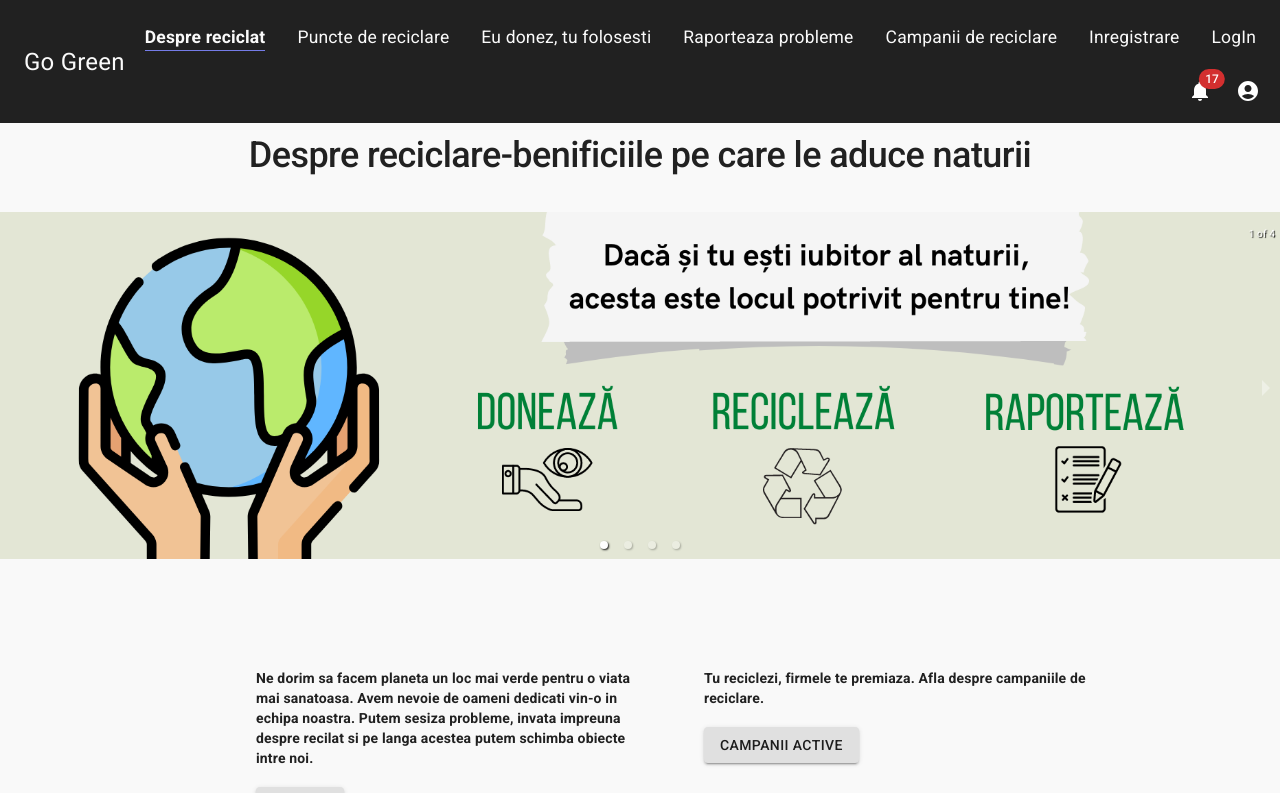
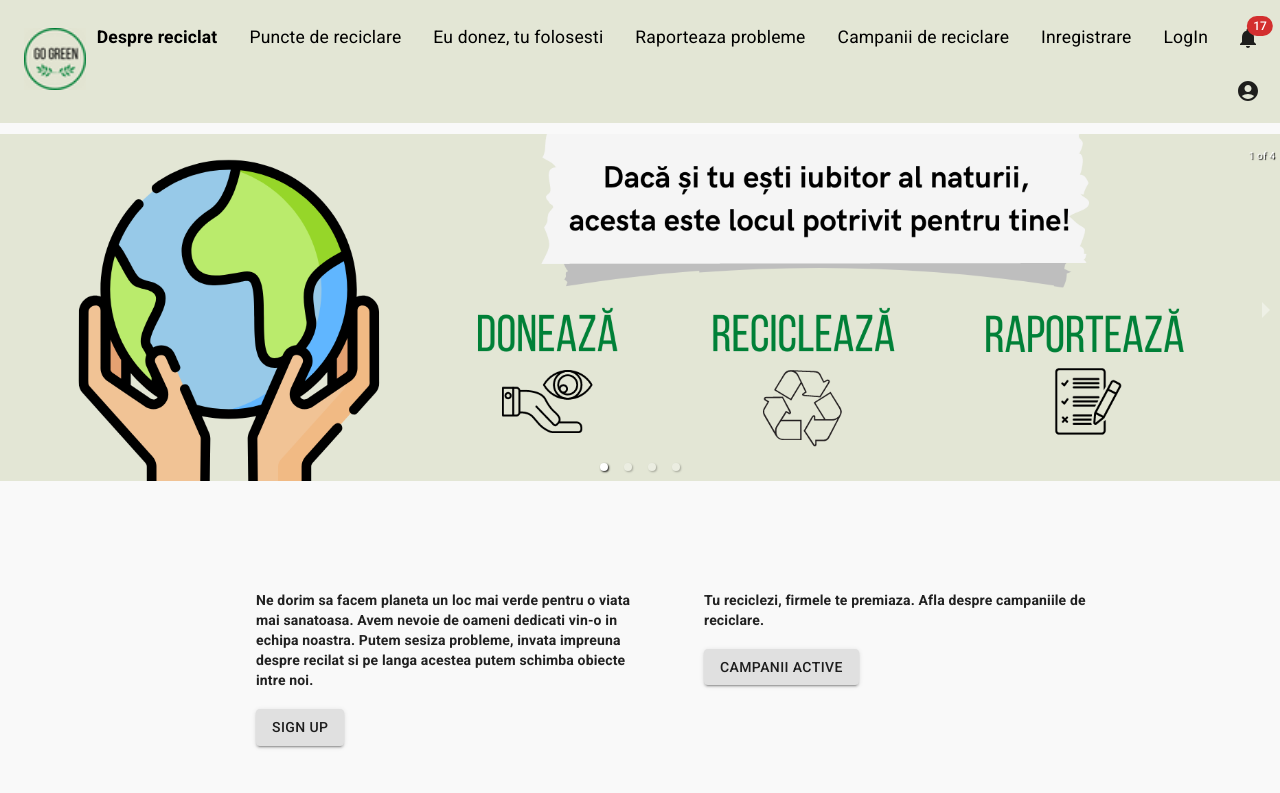
Before and after one commit to Sami2105/Frontend-Team2, a Next.js app in the folder reciclare/: page / in a window 1280 px wide. Shown: the top 793 px of the page. Built offline with nearby package versions, Linux system fonts and the light colour scheme.

Commit message:
Modificat design footer+header

```diff
--- a/reciclare/components/layout/Footer.js
+++ b/reciclare/components/layout/Footer.js
@@ -19,7 +19,7 @@ const useStyles = makeStyles((theme) => ({
   },
   link: {
     fontSize: "1.25em",
-    color: "#fff",
+    color: "#000000",
     "&:hover": {
       color: theme.palette.info.main,
     },
@@ -43,7 +43,7 @@ const Footer = () => {
                   style={{
                     fontWeight: router.pathname === link && "bold",
                     borderBottom:
-                      router.pathname === link && "1px solid #757ce8",
+                      router.pathname === link && "1px solid #e3e6d5",
                   }}
                 >
                   {name}
--- a/reciclare/components/layout/Header.js
+++ b/reciclare/components/layout/Header.js
@@ -18,7 +18,8 @@ import {
   IconButton,
 } from "@material-ui/core";
 import useScrollTrigger from "@material-ui/core/useScrollTrigger";
-
+import logo from '/images/Logo.png';
+import Image from 'next/image';
 import MenuIcon from "@material-ui/icons/Menu";
 
 import { routes } from "data/routes";
@@ -103,7 +104,7 @@ const Header = () => {
                 className={classes.link}
                 style={{
                   fontWeight: router.pathname === link && "bold",
-                  borderBottom: router.pathname === link && "1px solid #757ce8",
+                  borderBottom: router.pathname === link && "1px solid #e3e6d5",
                 }}
               >
                 {name}
@@ -203,7 +204,8 @@ const Header = () => {
             }}
           >
             <Link href="/">
-              <Typography className={classes.logo}>Go Green</Typography>
+            <Image alt="logo" src={logo} width={65} height={65}/>
+
             </Link>
             {matches ? drawer : tabs}
           </Toolbar>
--- a/reciclare/pages/index.js
+++ b/reciclare/pages/index.js
@@ -30,17 +30,7 @@ const About = () => {
       // type your page title and page description.
       title="Template - Next.js and Material-UI with Header and Footer"
       description="This is a Template using Next.js and Material-UI with Header and Footer."
-    ><Container maxWidth="md">
-        <Typography
-          variant="h1"
-          align="center"
-          gutterBottom
-          style={{ marginBottom: "1em" }}
-        >
-          Despre reciclare-benificiile pe care le aduce naturii
-        </Typography>
-
-      </Container>
+    >
       <CarouselComponent></CarouselComponent>
 
       <Grid container spacing={8} justify="center" style={{ margin: "1.2em 0" }}>
--- a/reciclare/theme.js
+++ b/reciclare/theme.js
@@ -1,8 +1,8 @@
 import { createMuiTheme } from "@material-ui/core/styles";
 
-const mainBlack = "#212121";
-const mainWhite = "#fafafa";
-const blue = "#757ce8";
+const mainBlack = "#e3e6d5";
+const mainWhite = "#000000";
+const blue = "#008037";
 // Create a theme instance.
 const theme = createMuiTheme({
   palette: {
```
